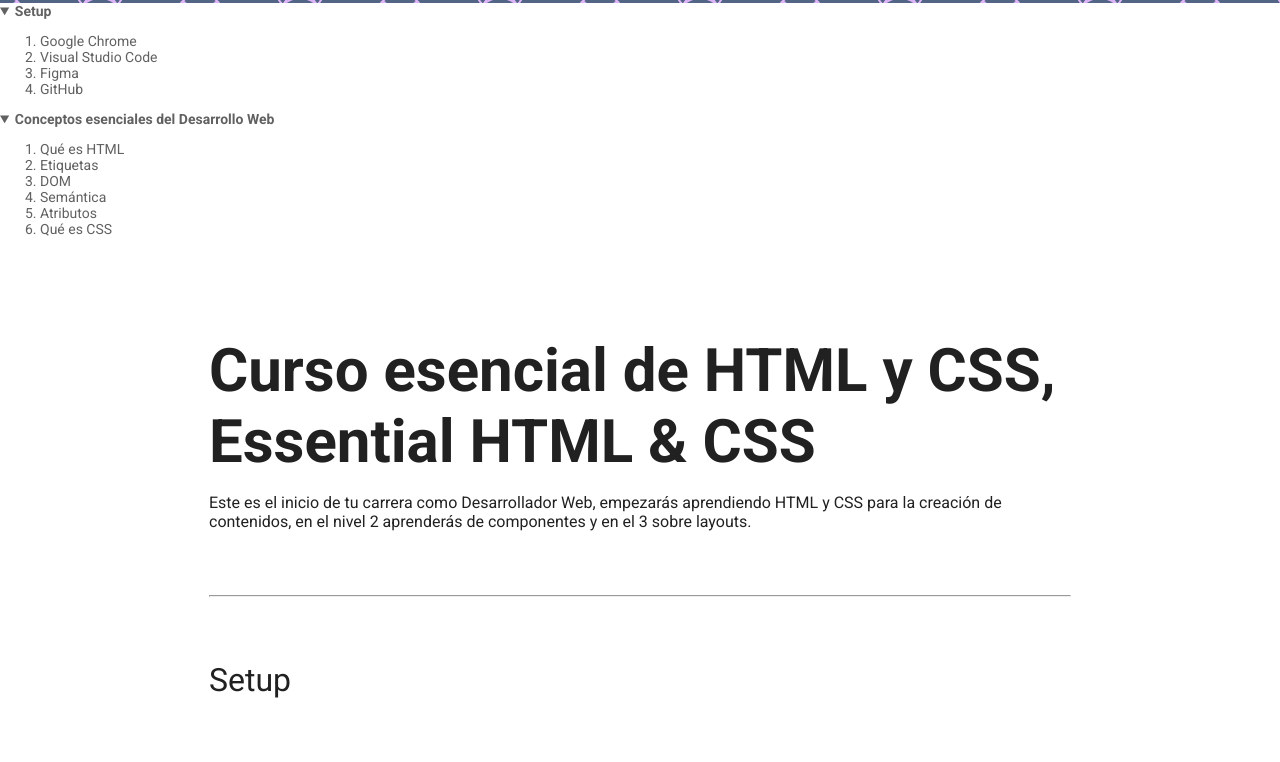
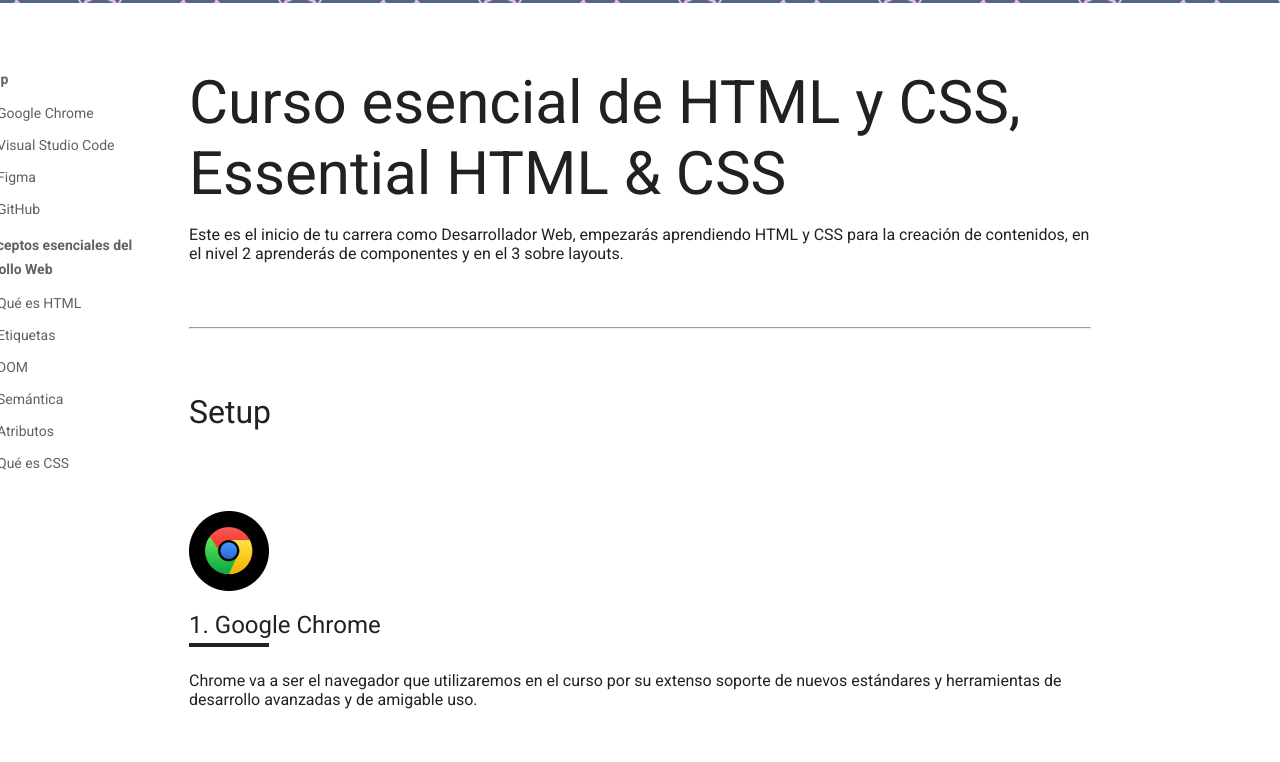
Before and after one commit to cesargatica/Esencial-HTML-CSS, a plain HTML site: page index.html in a window 1280 px wide. Shown: the part 347-1109 px from the top of the page. Drawn offline with Linux system fonts and the light colour scheme.

Commit message:
Más cambios, márgenes, posiciones

```diff
--- a/css/styles-physical.css
+++ b/css/styles-physical.css
@@ -33,6 +33,10 @@
     --gray10: #616161;
 }
 
+html {
+    scroll-behavior: smooth;
+}
+
 body {
     color: var(--gray30);
     font-family: 'Roboto', sans-serif;
@@ -46,8 +50,12 @@ a {
 
 header {
     font-size: 14px;
+    width: 188px;
     color: var(--gray10);
-    position: relative;
+    position: absolute;
+    top: 64px;
+    left: -232px;
+    z-index: 1;
     /* top left bottom right z-index*/
 
 }
@@ -58,11 +66,16 @@ header a {
 }
 
 header a:hover {
-    color: var(--gray);
+    color: var(--gray30);
 }
 
 nav details summary {
     font-weight: bold;
+    line-height: 24px;
+}
+
+header li {
+    margin-bottom: 16px;
 }
 
 h1 {
@@ -70,6 +83,7 @@ h1 {
     /* font-size: 3.75em;*/
     margin-top: 64px;
     margin-bottom: 16px;
+    font-weight: normal;
     /*margin: 64px 10px 16px 10px esto es logical*/
 }
 
@@ -88,11 +102,14 @@ h2 {
 }
 
 h3 {
-    font-size: 24px;
+    font-size: 1.5em;
     /* font-size: 1.5em;*/
     margin-top: 16px;
     margin-bottom: 24px;
     font-weight: normal;
+    position: sticky;
+    top: 0;
+    background: white;
 }
 
 pre {
@@ -118,6 +135,15 @@ blockquote span::before {
     content: '-';
 }
 
+.header {
+    position: sticky;
+    top: 0;
+}
+
+.header-content {
+    position: relative;
+  }
+
 /*.main {
     background-image: linear-gradient(to top, rgba(255, 255, 255, .3), transparent), url('../Images/patron-1.png');
 }*/
@@ -129,15 +155,15 @@ blockquote span::before {
 
 .main-content {
     background: white;
-    padding: 20px;
+    /*padding: 20px;*/
 }
 
-/*.debug {
+.debug {
     box-shadow: inset 0 0 0 1px red;
     outline: 1px solid red;
     background: red;
-    border: 1px solid red !important;
-}*/
+    /*border: 1px solid red !important;*/
+}
 
 
 .hero {
@@ -149,6 +175,7 @@ blockquote span::before {
 
 .section-content {
     margin-top: 164px;
+    position: relative;
 }
 
 .section-content:first-of-type {
@@ -163,7 +190,7 @@ blockquote span::before {
     margin-bottom: 16px;
 }
 
-.section-content+hr {
+.section-content + hr {
     display: none;
 }
 
@@ -177,7 +204,7 @@ blockquote span::before {
 
 .section-content h3 {
     counter-increment: titlelist;
-    padding-bottom: 4px;
+    padding-bottom: 8px;
 }
 
 .section-content h3::before {
@@ -186,8 +213,11 @@ blockquote span::before {
 
 .section-content h3::after {
     content: '';
-    width: 32px;
+    width: 80px;
     height: 4px;
     background: var(--gray30);
     display: inline-block;
+    position: absolute;
+    left: 0;
+    bottom: 0;
 }
--- a/index.html
+++ b/index.html
@@ -12,7 +12,10 @@
 </head>
 <body>
     <div class="hero"></div>
-    <header>
+    <div class="header">
+        <div class="wrapper">
+            <div class="header-content">
+        <header>
        <nav>
         <details open>
             <summary>
@@ -79,8 +82,10 @@
             </ol>
         </details>
        </nav>
-
-    </header>
+        </header>
+    </div>
+    </div>
+    </div>
     <main class="main">
         <div class="wrapper">
             <div class="main-content">
```
